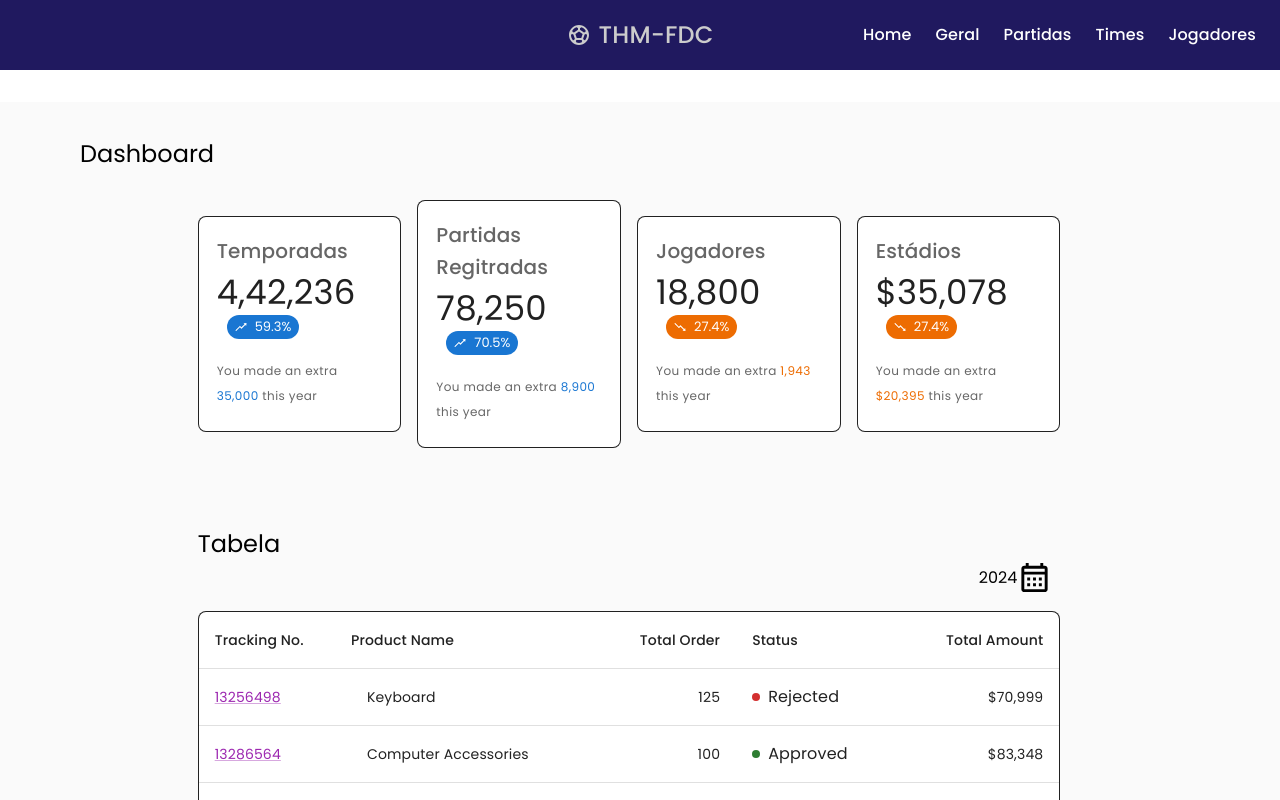
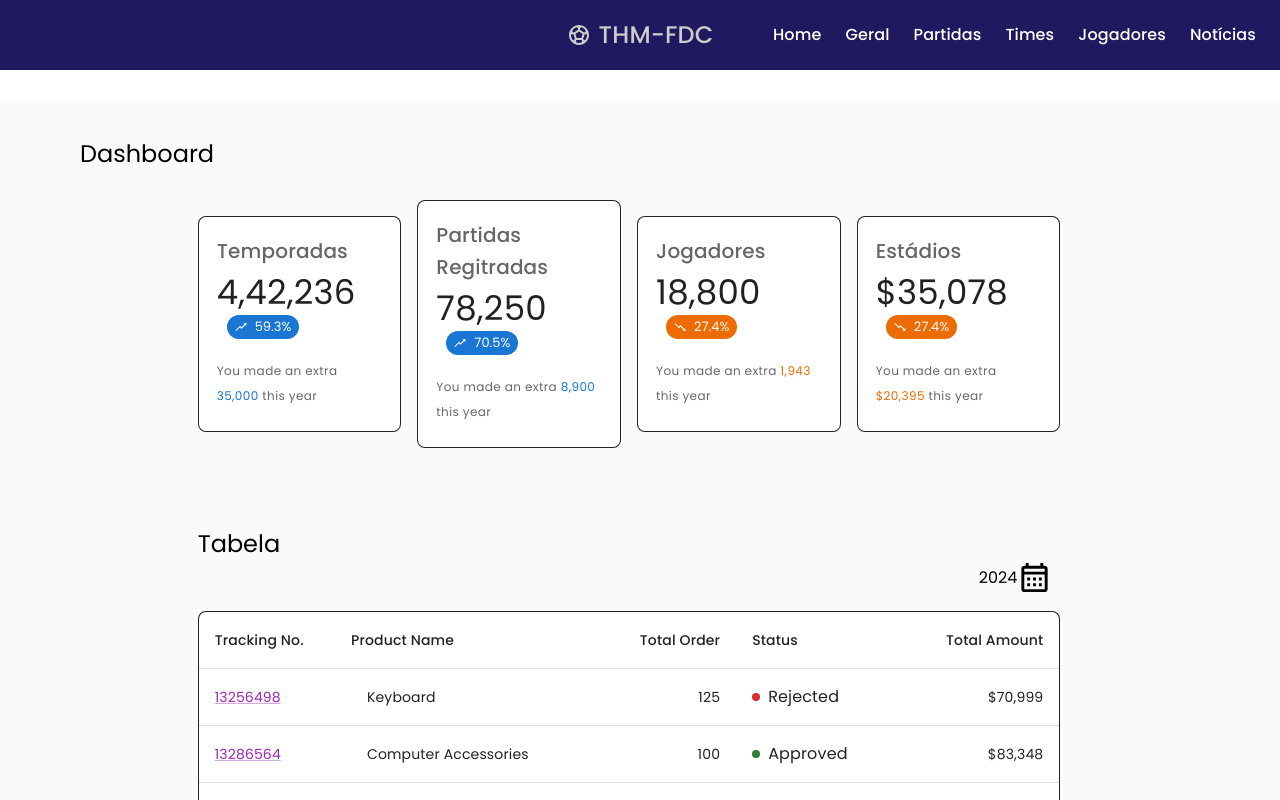
Before and after one commit to giovananog/Football-Data-Collector, a React (Create React App) app in the folder frontend/thm-fdc/: page /geral in a window 1280 px wide. Shown: the top 800 px of the page. Built offline with nearby package versions, Linux system fonts and the light colour scheme.

Commit message:
feat: add new link on header links

```diff
--- a/frontend/thm-fdc/src/components/header/Header.jsx
+++ b/frontend/thm-fdc/src/components/header/Header.jsx
@@ -48,7 +48,7 @@ function AppAppBar() {
             <Link
               variant="h6"
               underline="none"
-              href="/premium-themes/onepirate/sign-up/"
+              href="/campeonatos"
               sx={{ ...rightLink }}
             >
               {'Partidas'}
@@ -56,7 +56,7 @@ function AppAppBar() {
             <Link
               variant="h6"
               underline="none"
-              href="/premium-themes/onepirate/sign-up/"
+              href="/campeonatos"
               sx={{ ...rightLink }}
             >
               {'Times'}
@@ -64,10 +64,18 @@ function AppAppBar() {
             <Link
               variant="h6"
               underline="none"
-              href="/premium-themes/onepirate/sign-up/"
+              href="/campeonatos"
               sx={{ ...rightLink }}
             >
               {'Jogadores'}
+            </Link>
+            <Link
+              variant="h6"
+              underline="none"
+              href="/campeonatos"
+              sx={{ ...rightLink }}
+            >
+              {'Notícias'}
             </Link>
           </Box>
         </Toolbar>
```
